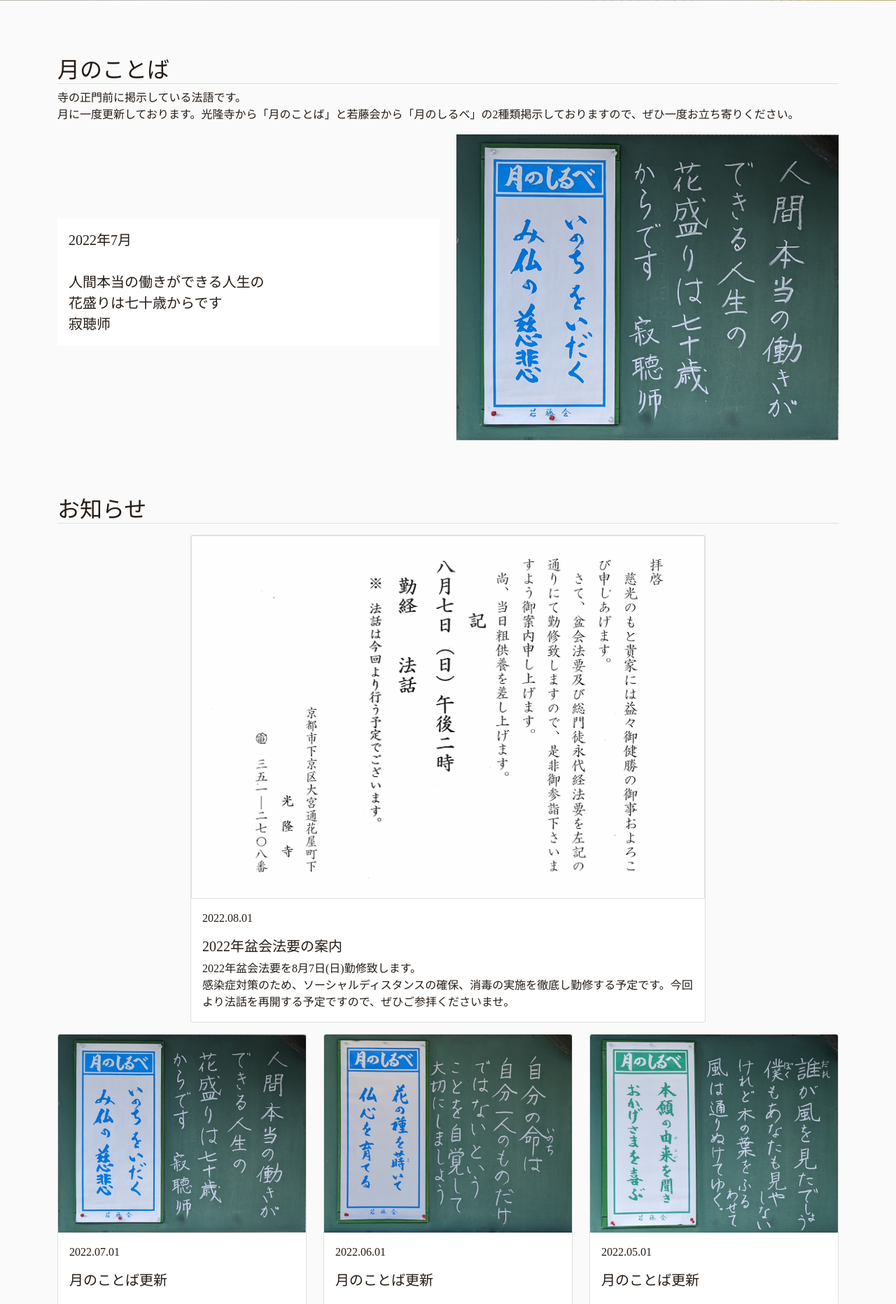
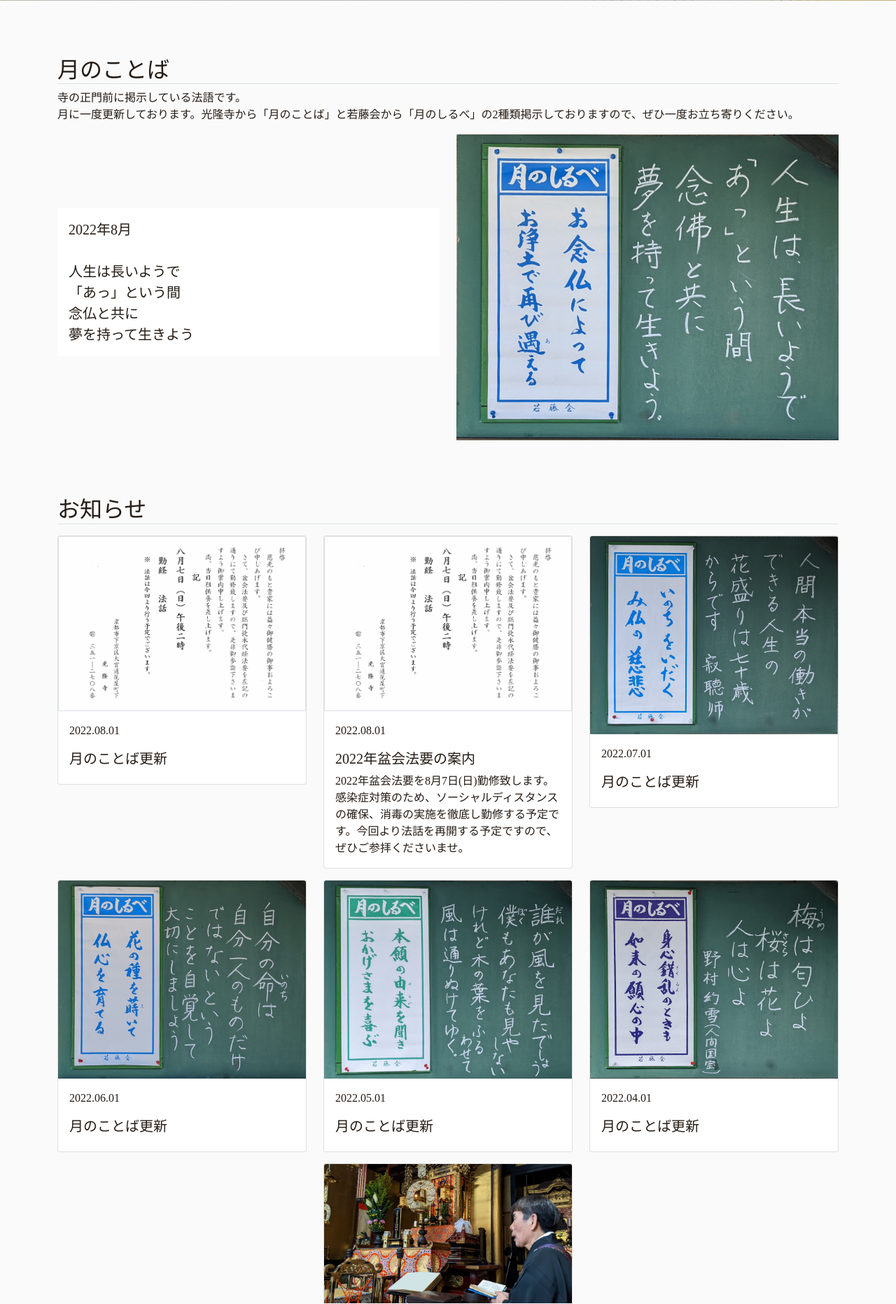
Before and after one commit to Private-Kawa/tera-project-3, a PHP site: page / in a window 1280 px wide. Shown: the part 719-2582 px from the top of the page at 70% size. Run offline with PHP 8.4, Linux system fonts and the light colour scheme; some libraries are stand-ins or nearby versions; some web fonts are replaced.

Commit message:
add word202208

```diff
--- a/index.php
+++ b/index.php
@@ -114,15 +114,16 @@
 				<div class="d-flex flex-column col-sm-6">
 					<div class="my-auto">
 						<p class="bg-white p-3 fs-5">
-							2022年7月<br><br>
-							人間本当の働きができる人生の<br>
-							花盛りは七十歳からです<br>
-							寂聴师
+							2022年8月<br><br>
+							人生は長いようで<br>
+							「あっ」という間<br>
+							念仏と共に<br>
+							夢を持って生きよう
 						</p>
 					</div>
 				</div>
 				<div class="col-sm-6 align-self-center min-vh-50">
-					<img src="img/word/202207.jpg" class="img-fluid" alt="自分の命は自分一人のものだけではないということを自覚して大切にしましょう">
+					<img src="img/word/202208.jpg" class="img-fluid" alt="人生は長いようで「あっ」という間 念仏と共に夢を持って生きよう">
 				</div>
 			</div>
 		</div>
@@ -131,11 +132,21 @@
 		<div id="newsScroll" class="container">
 			<h2 class="fw-light border-bottom">お知らせ</h2>
 			<div class="row">
-
 				<?php if (date('Y-m-d H:i:s') < '2022-08-01 00:00:00') : ?>
 				<?php else : ?>
-					<div class="col-md-2"></div>
-					<div class="col-md-8 mx-auto my-2">
+				<?php endif; ?>
+				<div class="col-md-4 mx-auto my-2">
+					<div class="card">
+						<a href="src/news/20220807_bon.pdf">
+							<img src="img/news/20220807_bon.jpg" class="card-img-top border" alt="人生は長いようで「あっ」という間 念仏と共に夢を持って生きよう">
+						</a>
+						<div class="card-body">
+							<p class="card-text">2022.08.01</p>
+							<h5 class="card-title">月のことば更新</h5>
+						</div>
+					</div>
+				</div>
+				<div class="col-md-4 mx-auto my-2">
 					<div class="card">
 						<a href="src/news/20220807_bon.pdf">
 							<img src="img/news/20220807_bon.jpg" class="card-img-top border" alt="2022年盆会法要の案内">
@@ -150,14 +161,9 @@
 						</div>
 					</div>
 				</div>
-					<div class="col-md-2"></div>
-				<?php endif; ?>
-
-
-
 				<div class="col-md-4 mx-auto my-2">
 					<div class="card">
-						<img src="img/word/202207.jpg" class="card-img-top" alt="自分の命は自分一人のものだけではないということを自覚して大切にしましょう">
+						<img src="img/word/202207.jpg" class="card-img-top" alt="人間本当の働きができる人生の花盛りは七十歳からです寂聴師">
 						<div class="card-body">
 							<p class="card-text">2022.07.01</p>
 							<h5 class="card-title">月のことば更新</h5>
@@ -204,28 +210,6 @@
 						</div>
 					</div>
 				</div>
-
-				<?php if (date('Y-m-d H:i:s') < '2022-08-01 00:00:00') : ?>
-					<div class="col-md-4 my-2">
-						<div class="card">
-							<img src="img/news/20220301.jpg" class="card-img-top" alt="2022年春彼岸会の勤修の予定">
-							<div class="card-body">
-								<p class="card-text">2022.03.01</p>
-								<h5 class="card-title">2022年春彼岸会の勤修の予定</h5>
-								<p class="card-text">
-									本年の春のお彼岸につきまして、<span class="fw-bold text-danger">3月21日（月）</span>にお勤めを致します。<br>
-									感染症対策のため、規模を縮小して勤修致します。
-								</p>
-							</div>
-						</div>
-					</div>
-				<?php else : ?>
-				<?php endif; ?>
-
-
-
-
-
 			</div>
 		</div>
 
```
Also changed, not shown: img/word/202208.jpg (added). Lines whose indentation alone changed are shown as unchanged.
